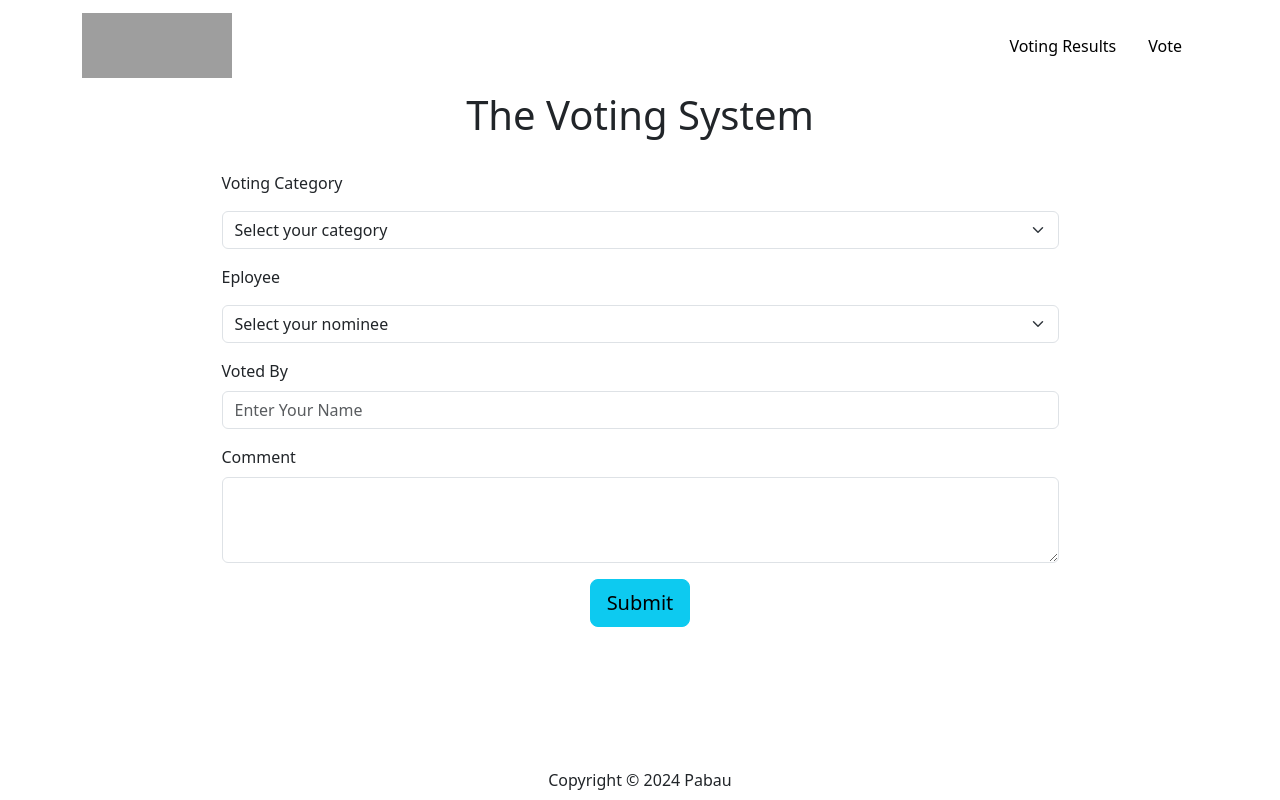
After one commit to Facenam3/voting-system, a PHP site: page /vote.php in a window 1280 px wide. The commit adds this page. Run offline with PHP 8.4, Linux system fonts and the light colour scheme; grey boxes are pictures that could not be loaded.

Commit message:
added the votes form

```diff
--- a/css/style.css
+++ b/css/style.css
@@ -6,8 +6,13 @@ h1,h2,h3,h4,h5,h6,p {
     margin: 0;
 }
 
+.hero,
+.vote {
+    height: calc(100vh - 131px);
+}
+
 .hero {
-    height: calc(100vh - 131px);
+
     background-image: url(https://as1.ftcdn.net/v2/jpg/02/96/74/64/1000_F_296746476_F0wDElEXSb0Rd1tyDnsCBLVBHGAsJm3O.jpg);
     background-position: center;
     background-repeat: no-repeat;
@@ -15,6 +20,6 @@ h1,h2,h3,h4,h5,h6,p {
 }
 
 .box {
-    border: 3px solid whitesmoke;
-    padding: 25px 40px;
+    border: 3px solid rgb(0, 204, 255);
+    padding: 20px 40px;
 }
--- a/index.php
+++ b/index.php
@@ -15,8 +15,10 @@
 
     <div class="hero d-flex justify-content-center align-items-center">
 
-    <div class="center box">
-        <h1 class="text-info ">Welcome to Pabau Voting System</h1>
+    <div class="center box text-center">
+        <h1 class="text-black fs-1">Welcome to Pabau Voting System</h1>
+        <p class="text-white fs-3">If you haven't voted yet for the best working employee in our company don't wait go vote!</p>
+        <a class="btn btn-info btn-md text-center"  href="vote.php">Vote</a>
     </div>
 
     </div>
--- a/partials/navbar.php
+++ b/partials/navbar.php
@@ -1,16 +1,21 @@
 <nav class="navbar ">
     <div class="container">
-        <a class="navbar-brand" href="#">
+        <a class="navbar-brand" href="index.php">
             <img src="https://imgs.search.brave.com/9lZWAQTZppoXabCMAy4fuTUgZ_uBUm_UE6r1lBAGrlU/rs:fit:500:0:0:0/g:ce/aHR0cHM6Ly93d3cu/c29mdHdhcmV3b3Js/ZC5jby9hc3NldHMv/c29mdHdhcmUvbG9n/by9wYWJhdS5wbmc" height="65px" width="150px" alt="">
         </a>
         <ul class="nav justify-content-end">
             <li class="nav-item ">
                 <a class="nav-link text-black link-info link-offset-2 link-underline-opacity-25 link-underline-opacity-100-hover" href="#">Voting Results</a>
             </li>
+            <li class="nav-item ">
+                <a class="nav-link text-black link-info link-offset-2 link-underline-opacity-25 link-underline-opacity-100-hover" href="vote.php">Vote</a>
+            </li>
+            <!-- <li class="nav-item">
+                <a class="btn btn-info mx-2"  href="vote.php">Login</a>
+            </li>
             <li class="nav-item">
-                <a class="btn btn-info"  href="#">Vote</a>
-            </li>
-
+                <a class="btn btn-info"  href="vote.php">Register</a>
+            </li> -->
         </ul>
     </div>
 </nav>
--- /dev/null
+++ b/vote.php
@@ -0,0 +1,60 @@
+<!DOCTYPE html>
+<html lang="en">
+  <head>
+    <meta charset="utf-8">
+    <meta name="viewport" content="width=device-width, initial-scale=1">
+    <title>Bootstrap demo</title>
+    <link href="https://cdn.jsdelivr.net/npm/bootstrap@5.3.3/dist/css/bootstrap.min.css" rel="stylesheet" integrity="sha384-QWTKZyjpPEjISv5WaRU9OFeRpok6YctnYmDr5pNlyT2bRjXh0JMhjY6hW+ALEwIH" crossorigin="anonymous">
+    <link rel="stylesheet" href="css/style.css">
+  </head>
+  <body>
+<body>
+    <?php
+        require_once __DIR__ . "/partials/navbar.php";
+    ?>
+
+    <div class="container vote">
+        <h1 class="text-center mb-3">The Voting System</h1>
+        <div class="d-flex justify-content-center aling-items-center">
+        <form action="#" method="POST" class="w-75 mt-3">
+            <div class="mb-3">
+                <label for="category_id" class="mb-3">Voting Category</label>
+                <select class="form-select" name="category_id">
+                <option selected>Select your category</option>
+                <option value="makes_work_fun">Makes Work Fun</option>
+                <option value="team_player">Team Player</option>
+                <option value="culture_champion">Culture Champion</option>
+                <option value="difference_maker">Difference Maker</option>
+                </select>
+            </div>
+            <div class="mb-3">
+                <label for="the_nominee" class="mb-3">Eployee</label>
+                <select class="form-select" name="the_nominee">
+                <option selected>Select your nominee</option>
+                <option value="john_doe">John Doe</option>
+                <option value="jane_doe">Jane Doe</option>
+                <option value="max_schawrz">Max Schwazr</option>
+                <option value="johny_depp">Johny Depp</option>
+                </select>
+            </div>
+            <div class="mb-3">
+                <label for="voted_by" class="form-label">Voted By</label>
+                <input type="text" class="form-control" id="voted_by" placeholder="Enter Your Name">
+            </div>
+            <div class="mb-3">
+                <label for="comment" class="form-label">Comment</label>
+                <textarea class="form-control" name="comment" id="comment" rows="3"></textarea>
+            </div>
+            <div class="text-center">
+                <input type="submit" class="btn btn-info btn-lg" value="Submit">
+            </div>
+        </form>
+        </div>
+
+    </div>
+
+    <?php
+        require_once __DIR__ . "/partials/footer.php";
+    ?>
+</body>
+</html>
```
